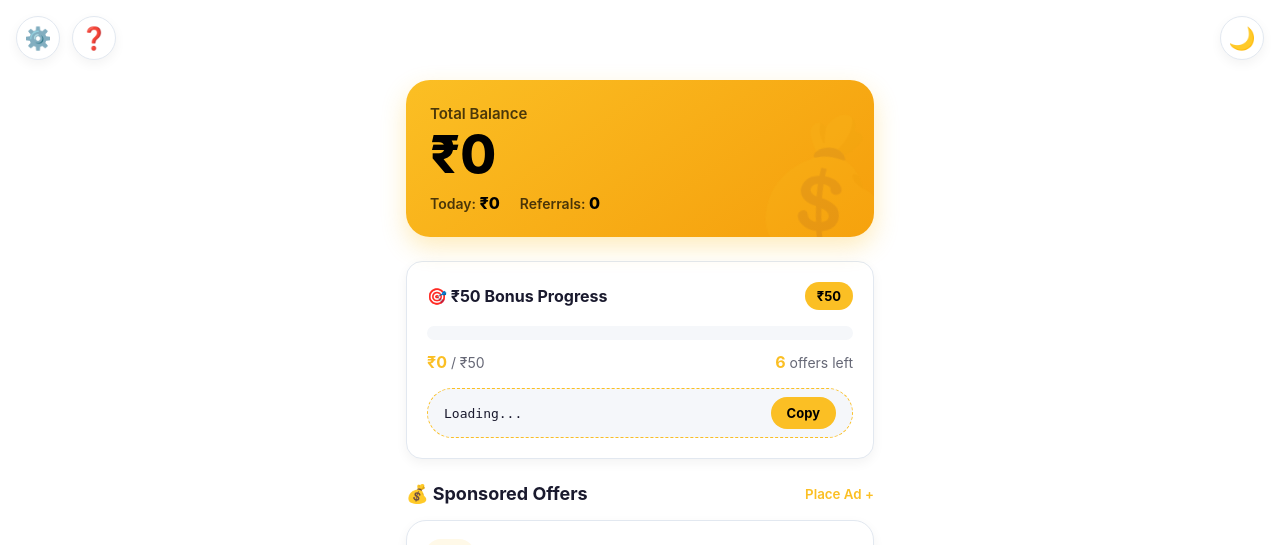
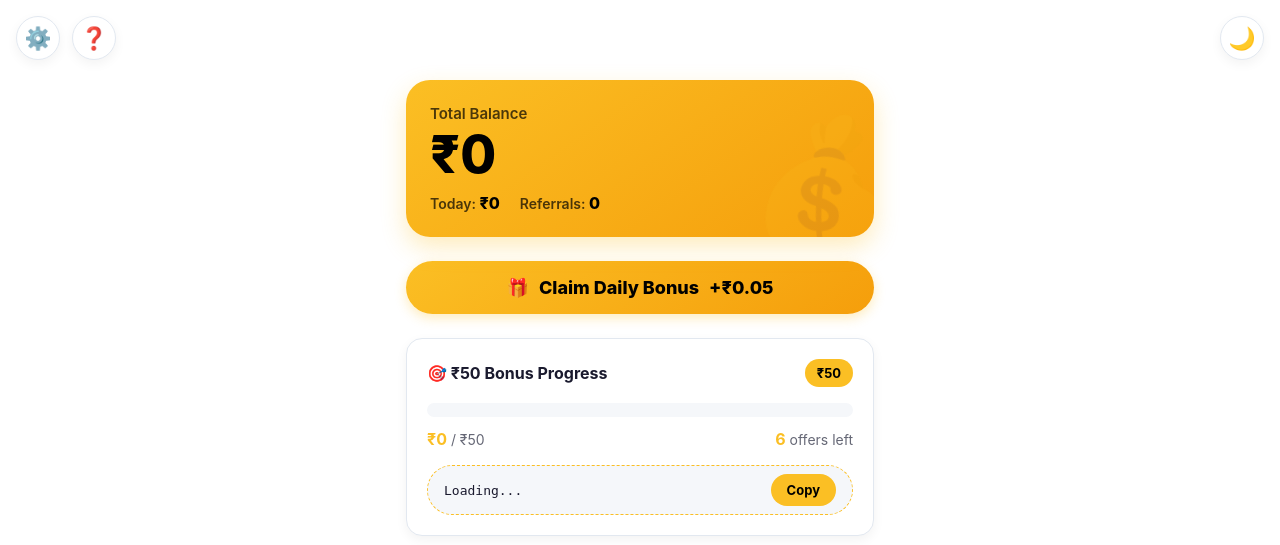
Before and after one commit to asbhaibsr/Promotion-user-, a Flask app: page / in a window 1280 px wide. Shown: the top 545 px of the page. Run offline with Flask 3, Linux system fonts and the light colour scheme; data that the repository does not hold is empty; parts of the project's set-up code (start-up, migrations or seed data) failed here and were passed over; some libraries are stand-ins or nearby versions.

Commit message:
Update index.html

```diff
--- a/templates/index.html
+++ b/templates/index.html
@@ -6,6 +6,7 @@
     <title>Earn App</title>
     <script src="https://telegram.org/js/telegram-web-app.js"></script>
     <style>
+        /* Your existing CSS remains exactly the same */
         * {
             margin: 0;
             padding: 0;
@@ -14,7 +15,6 @@
             -webkit-tap-highlight-color: transparent;
         }
 
-        /* Light Theme (Default) */
         :root {
             --bg-primary: #ffffff;
             --bg-secondary: #f5f7fa;
@@ -35,7 +35,6 @@
             --bottom-nav-height: 80px;
         }
 
-        /* Dark Theme */
         [data-theme="dark"] {
             --bg-primary: #0f172a;
             --bg-secondary: #1e293b;
@@ -57,7 +56,6 @@
             transition: background 0.3s ease;
         }
 
-        /* ===== TOP ACTION BUTTONS ===== */
         .top-actions {
             position: fixed;
             top: 16px;
@@ -100,14 +98,12 @@
             gap: 12px;
         }
 
-        /* ===== MAIN CONTENT ===== */
         .main-content {
             padding: 20px 16px calc(var(--bottom-nav-height) + 20px);
             max-width: 500px;
             margin: 0 auto;
         }
 
-        /* ===== BALANCE CARD ===== */
         .balance-card {
             background: linear-gradient(145deg, #fbbf24, #f59e0b);
             border-radius: var(--card-radius);
@@ -157,7 +153,6 @@
             font-size: 16px;
         }
 
-        /* ===== PROGRESS BAR ===== */
         .progress-section {
             background: var(--bg-card);
             border-radius: var(--small-radius);
@@ -248,7 +243,6 @@
             cursor: pointer;
         }
 
-        /* ===== ADS SECTION ===== */
         .ads-section {
             margin: 24px 0;
         }
@@ -323,7 +317,6 @@
             font-size: 15px;
         }
 
-        /* ===== LIVE ACTIVITY ===== */
         .live-activity {
             margin: 24px 0;
         }
@@ -398,7 +391,6 @@
             font-size: 16px;
         }
 
-        /* ===== BOTTOM NAVIGATION ===== */
         .bottom-nav {
             position: fixed;
             bottom: 0;
@@ -456,13 +448,11 @@
             color: #fbbf24;
         }
 
-        /* Special profile item */
         .nav-item.profile .nav-icon {
             background: linear-gradient(145deg, #fbbf24, #f59e0b);
             color: #000;
         }
 
-        /* ===== PAGE MODALS ===== */
         .page-modal {
             position: fixed;
             top: 0;
@@ -509,7 +499,6 @@
             color: #fbbf24;
         }
 
-        /* ===== WITHDRAW BUTTON IN HISTORY ===== */
         .withdraw-history-btn {
             background: #fbbf24;
             color: #000;
@@ -524,7 +513,6 @@
             box-shadow: 0 4px 12px rgba(251, 191, 36, 0.3);
         }
 
-        /* ===== TOAST ===== */
         .toast-message {
             position: fixed;
             bottom: 120px;
@@ -541,7 +529,6 @@
             animation: slideUp 0.3s;
         }
 
-        /* ===== UTILITY CLASSES ===== */
         .yellow-line {
             height: 4px;
             background: #fbbf24;
@@ -550,7 +537,6 @@
             border-radius: 4px;
         }
 
-        /* Admin edit mode */
         .admin-edit-mode .ad-card {
             border: 2px dashed #fbbf24;
             position: relative;
@@ -569,7 +555,6 @@
             font-weight: bold;
         }
 
-        /* Withdraw page styles */
         .method-select {
             background: var(--bg-secondary);
             border-radius: 16px;
@@ -602,6 +587,29 @@
             border-color: #fbbf24;
             outline: none;
         }
+
+        .daily-bonus-btn {
+            background: linear-gradient(145deg, #fbbf24, #f59e0b);
+            border: none;
+            color: #000;
+            padding: 16px;
+            border-radius: 30px;
+            font-weight: 800;
+            font-size: 18px;
+            width: 100%;
+            margin: 20px 0;
+            cursor: pointer;
+            box-shadow: 0 4px 12px rgba(251, 191, 36, 0.3);
+            display: flex;
+            align-items: center;
+            justify-content: center;
+            gap: 10px;
+        }
+
+        .daily-bonus-btn:disabled {
+            opacity: 0.5;
+            cursor: not-allowed;
+        }
     </style>
 </head>
 <body>
@@ -613,7 +621,6 @@
         </div>
         <div class="top-right">
             <div class="top-action-btn" onclick="toggleTheme()" id="themeToggle">🌙</div>
-            <!-- Admin button - only visible to admins -->
             <div class="top-action-btn" id="adminEditBtn" onclick="toggleAdminEdit()" style="display: none;">✏️</div>
         </div>
     </div>
@@ -629,6 +636,11 @@
                 <div>Referrals: <span id="referralCount">0</span></div>
             </div>
         </div>
+
+        <!-- DAILY BONUS BUTTON - NEW -->
+        <button class="daily-bonus-btn" onclick="claimDailyBonus()" id="dailyBonusBtn">
+            <span>🎁</span> Claim Daily Bonus <span id="dailyBonusAmount">+₹0.05</span>
+        </button>
 
         <!-- PROGRESS TO ₹50 -->
         <div class="progress-section">
@@ -879,7 +891,6 @@
         tg.expand();
         tg.ready();
 
-        // User data
         let userData = {
             user_id: 0,
             first_name: 'Guest',
@@ -906,11 +917,7 @@
         let selectedMethod = null;
         let currentEditingAd = null;
 
-        // Ads data (will be loaded from database)
-        let ads = [
-            { id: 1, title: 'Install App & Earn', reward: 2, link: 'https://t.me/+8SdeM5gBihoxZjU1', meta: '⏱️ 2 min • 1.2k completed', icon: '📱' },
-            { id: 2, title: 'Watch Video', reward: 0.5, link: 'https://t.me/+8SdeM5gBihoxZjU1', meta: '⏱️ 30 sec • 3.4k completed', icon: '🎬' }
-        ];
+        let ads = [];
 
         // ========== TELEGRAM INTEGRATION ==========
         function initTelegram() {
@@ -920,10 +927,7 @@
                 userData.first_name = user.first_name || 'User';
                 document.querySelector('.nav-item.profile .nav-label').innerText = userData.first_name.split(' ')[0];
 
-                // Check if user is admin (you can set admin IDs in your backend)
                 checkAdminStatus(user.id);
-
-                // Load user data from database
                 loadUserData();
             }
         }
@@ -939,12 +943,16 @@
                 if (data && !data.error) {
                     userData = { ...userData, ...data };
 
-                    // Apply user's theme preference
                     if (userData.dark_mode && currentTheme === 'light') {
                         toggleTheme();
                     }
 
                     updateUI();
+
+                    // Update daily bonus button based on streak
+                    if (userData.daily_streak > 0) {
+                        document.getElementById('dailyBonusAmount').innerText = `+₹${(0.05 + Math.min(userData.daily_streak * 0.02, 0.15)).toFixed(2)}`;
+                    }
                 }
             } catch (error) {
                 console.error('Error loading user data:', error);
@@ -1105,28 +1113,69 @@
             container.innerHTML = html;
         }
 
+        // ========== DAILY BONUS FUNCTION - NEW ==========
+        async function claimDailyBonus() {
+            if (!userData.user_id) {
+                showToast('❌ Please open via Telegram');
+                return;
+            }
+
+            const btn = document.getElementById('dailyBonusBtn');
+            btn.disabled = true;
+            btn.style.opacity = '0.5';
+
+            try {
+                const response = await fetch('/api/claim-daily-bonus', {
+                    method: 'POST',
+                    headers: {'Content-Type': 'application/json'},
+                    body: JSON.stringify({ user_id: userData.user_id })
+                });
+
+                const result = await response.json();
+
+                if (result.success) {
+                    showToast(`✅ +₹${result.bonus.toFixed(2)} claimed! Streak: ${result.streak}`);
+                    userData.balance += result.bonus;
+                    userData.total_earned += result.bonus;
+                    userData.daily_streak = result.streak;
+                    updateUI();
+                    playSound('earn');
+
+                    // Update button text for next day
+                    const nextBonus = 0.05 + Math.min(result.streak * 0.02, 0.15);
+                    document.getElementById('dailyBonusAmount').innerText = `+₹${nextBonus.toFixed(2)}`;
+                } else {
+                    showToast('❌ ' + (result.message || 'Already claimed today'));
+                    // Re-enable after 24 hours? We'll let backend handle it
+                }
+            } catch (error) {
+                showToast('❌ Error claiming bonus');
+            }
+
+            // Re-enable after 1 second (actual check is on backend)
+            setTimeout(() => {
+                btn.disabled = false;
+                btn.style.opacity = '1';
+            }, 1000);
+        }
+
         // ========== UPDATE UI ==========
         function updateUI() {
-            // Update balance
             document.getElementById('balanceAmount').innerText = `₹${userData.balance.toFixed(2)}`;
             document.getElementById('withdrawBalance').innerText = `₹${userData.balance.toFixed(2)}`;
 
-            // Update progress
             const progress = Math.min(userData.balance, 50);
             const progressPercent = (progress / 50) * 100;
             document.getElementById('progressFill').style.width = `${progressPercent}%`;
             document.getElementById('currentProgress').innerText = `₹${progress.toFixed(2)}`;
 
-            // Update offers left
             const offersLeft = Math.max(0, 6 - Math.floor(userData.balance / 2));
             document.getElementById('offersLeft').innerText = offersLeft;
 
-            // Update referral link
-            if (userData.user_id) {
-                document.getElementById('refLink').innerText = `https://t.me/yourbot?start=ref_${userData.user_id}`;
-            }
-
-            // Update profile
+            // FIXED: Correct referral link format with bot username
+            const botUsername = 'LinkProviderRobot'; // This should come from config
+            document.getElementById('refLink').innerText = `https://t.me/${botUsername}?start=ref_${userData.user_id}`;
+
             document.getElementById('profileName').innerText = userData.first_name;
             document.getElementById('profileAvatar').innerText = userData.first_name.charAt(0).toUpperCase();
             document.getElementById('profileBalance').innerText = `₹${userData.balance.toFixed(2)}`;
@@ -1136,7 +1185,6 @@
             document.getElementById('profilePendingRefs').innerText = userData.pending_refs;
             document.getElementById('profileStreak').innerText = userData.daily_streak;
 
-            // Update tier
             const tierNames = ['🥉 BASIC', '🥈 SILVER', '🥇 GOLD', '💎 DIAMOND'];
             document.getElementById('profileTier').innerText = tierNames[userData.tier - 1] || '🥉 BASIC';
         }
@@ -1150,16 +1198,16 @@
             closeAllModals();
 
             switch(index) {
-                case 0: // Home
+                case 0:
                     break;
-                case 1: // Leaderboard
+                case 1:
                     openModal('leaderboard');
                     loadLeaderboard();
                     break;
-                case 2: // Profile
+                case 2:
                     openModal('profile');
                     break;
-                case 3: // History
+                case 3:
                     openModal('history');
                     loadWithdrawalHistory();
                     break;
@@ -1197,7 +1245,6 @@
                 }
                 currentTheme = 'dark';
 
-                // Save to database
                 if (userData.user_id) {
                     fetch('/api/update-setting', {
                         method: 'POST',
@@ -1218,7 +1265,6 @@
                 }
                 currentTheme = 'light';
 
-                // Save to database
                 if (userData.user_id) {
                     fetch('/api/update-setting', {
                         method: 'POST',
@@ -1249,7 +1295,6 @@
 
             if (soundEnabled) playSound('tap');
 
-            // Save to database
             if (userData.user_id) {
                 fetch('/api/update-setting', {
                     method: 'POST',
@@ -1276,7 +1321,6 @@
                 notifyKnob.style.right = 'auto';
             }
 
-            // Save to database
             if (userData.user_id) {
                 fetch('/api/update-setting', {
                     method: 'POST',
@@ -1340,11 +1384,9 @@
 
             playSound('tap');
 
-            // Find ad
             const ad = ads.find(a => a.id === adId);
             if (!ad) return;
 
-            // Admin edit mode - double click to edit
             if (adminEditMode) {
                 currentEditingAd = ad;
                 document.getElementById('editAdTitle').value = ad.title;
@@ -1357,12 +1399,10 @@
 
             showToast('⏱️ Processing... Please wait 3 seconds');
 
-            // Open link
             window.open(ad.link, '_blank');
 
             setTimeout(async () => {
                 try {
-                    // Send to backend to add balance
                     const response = await fetch('/api/claim-ad', {
                         method: 'POST',
                         headers: {'Content-Type': 'application/json'},
@@ -1383,7 +1423,6 @@
                         showToast(`✅ +₹${ad.reward} added to balance!`);
                         playSound('earn');
 
-                        // Reload user data
                         loadUserData();
                     } else {
                         showToast('❌ ' + result.message);
@@ -1420,14 +1459,12 @@
                 return;
             }
 
-            // Update ad
             if (currentEditingAd) {
                 currentEditingAd.title = title;
                 currentEditingAd.reward = reward;
                 currentEditingAd.link = link;
                 currentEditingAd.meta = meta;
 
-                // Save to database
                 fetch('/api/update-ad', {
                     method: 'POST',
                     headers: {'Content-Type': 'application/json'},
@@ -1436,7 +1473,8 @@
                         title: title,
                         reward: reward,
                         link: link,
-                        meta: meta
+                        meta: meta,
+                        admin_id: userData.user_id
                     })
                 }).then(() => {
                     renderAds();
@@ -1530,7 +1568,6 @@
                     updateUI();
                     closeModal('withdraw');
 
-                    // Reload user data and history
                     loadUserData();
                     loadWithdrawalHistory();
                 } else {
@@ -1563,12 +1600,10 @@
 
         // ========== AUTO REFRESH ==========
         function startAutoRefresh() {
-            // Refresh user data every 30 seconds
             setInterval(() => {
                 loadUserData();
             }, 30000);
 
-            // Refresh live activity every 15 seconds
             setInterval(() => {
                 loadLiveActivity();
             }, 15000);
@@ -1581,7 +1616,6 @@
             loadLiveActivity();
             startAutoRefresh();
 
-            // Load saved settings
             const savedTheme = localStorage.getItem('theme');
             if (savedTheme === 'dark') {
                 toggleTheme();
@@ -1594,7 +1628,6 @@
             }
         });
 
-        // Add success sound
         window.playSound = playSound;
     </script>
 </body>
```
